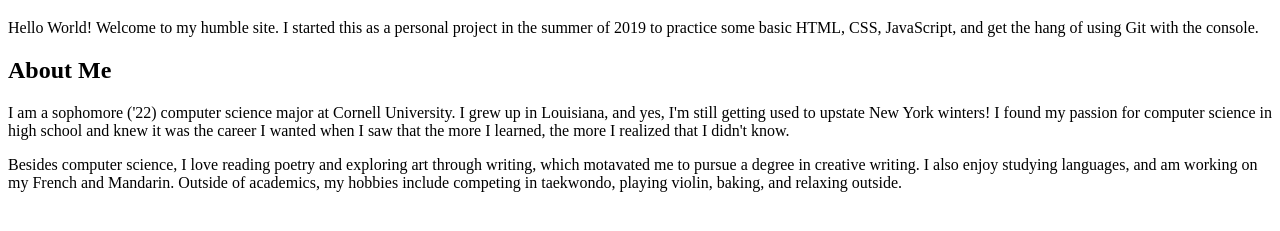
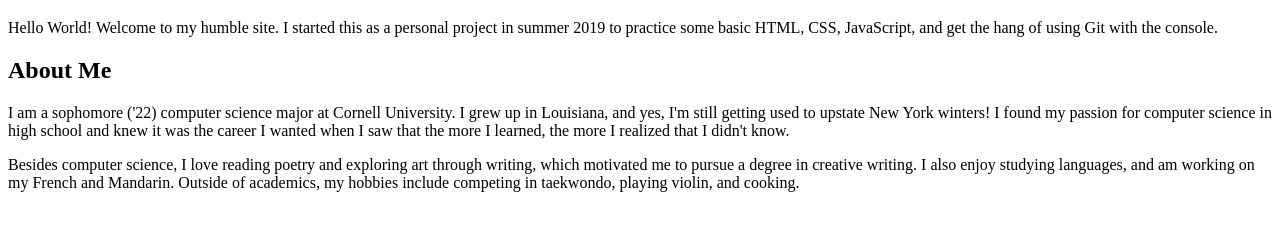
Before and after one commit to Amina-S/Amina-S.github.io, a plain HTML site: page index.html in a window 1280 px wide. Shown: the part 61-292 px from the top of the page. Drawn offline with Linux system fonts and the light colour scheme.

Commit message:
Spelling errors

```diff
--- a/index.html
+++ b/index.html
@@ -9,7 +9,7 @@
 <body>
   <h1>Amina's Webpage</h1>
   <p> Hello World! Welcome to my humble site. I started this as a personal project
-    in the summer of 2019 to practice some basic HTML, CSS, JavaScript, and get
+    in summer 2019 to practice some basic HTML, CSS, JavaScript, and get
     the hang of using Git with the console.
   </p>
   <h2>About Me</h2>
@@ -20,10 +20,10 @@
     I didn't know.
   </p>
   <p>Besides computer science, I love reading poetry and exploring art through
-    writing, which motavated me to pursue a degree in creative writing. I also
+    writing, which motivated me to pursue a degree in creative writing. I also
     enjoy studying languages, and am working on my French and Mandarin. Outside
     of academics, my hobbies include competing in taekwondo, playing violin,
-    baking, and relaxing outside.
+    and cooking.
   </p>
 
 
```
